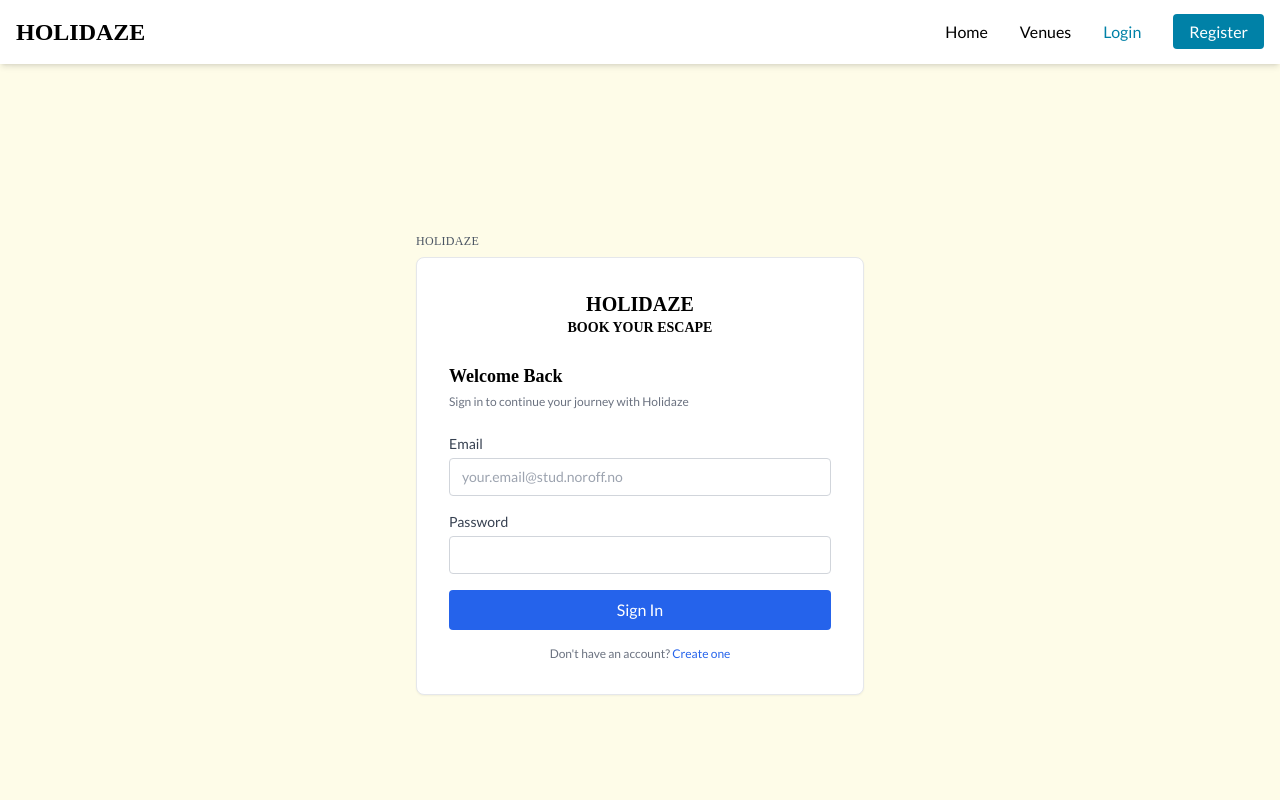
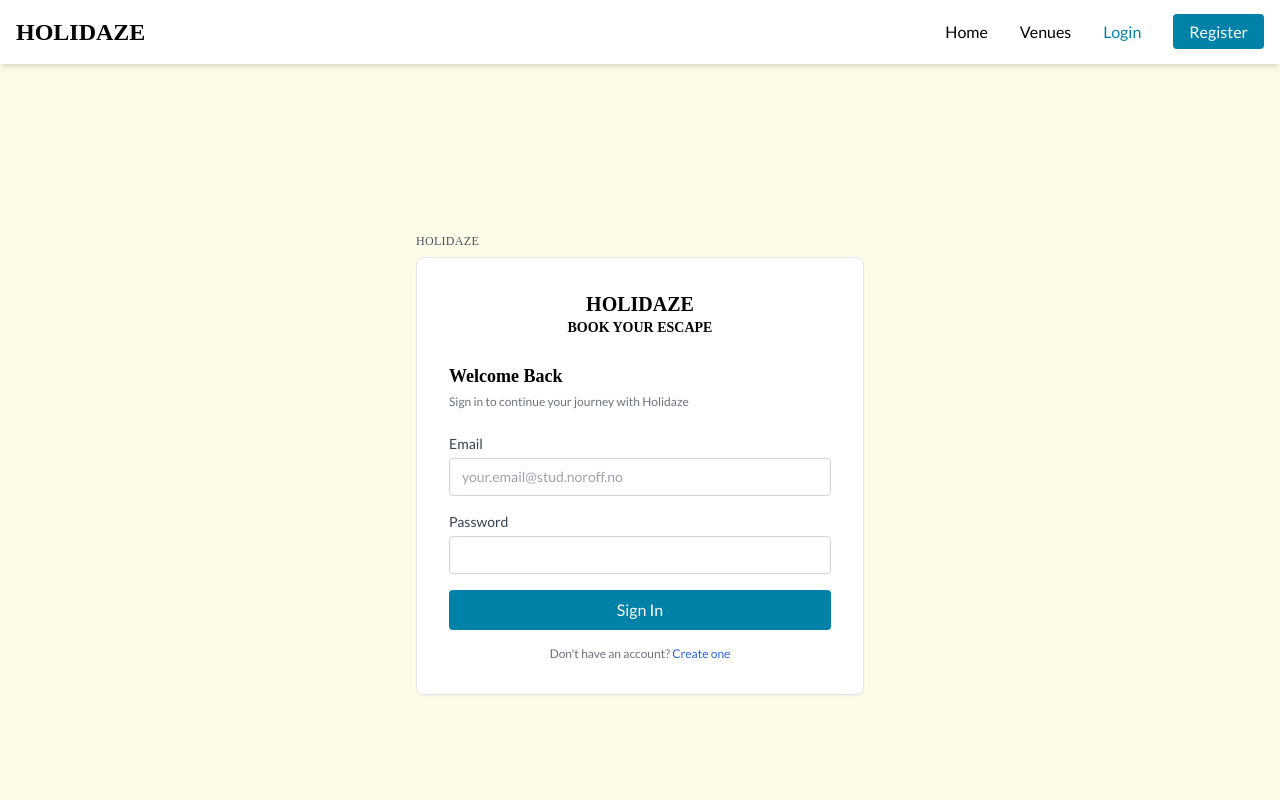
Before and after one commit to RosarioBA/holidaze-booking-app, a React (Vite) app: page /login in a window 1280 px wide. Shown: the top 800 px of the page. Built offline with nearby package versions, Linux system fonts and the light colour scheme; a web font is replaced by a local one.

Commit message:
fixed right bluw color in buttons

```diff
--- a/src/pages/auth/LoginPage.tsx
+++ b/src/pages/auth/LoginPage.tsx
@@ -198,7 +198,7 @@ const LoginPage: React.FC = () => {
 
             <button
               type="submit"
-              className="w-full bg-blue-600 text-white py-2 px-4 rounded font-medium hover:bg-blue-700 transition duration-200"
+              className="w-full bg-primary text-white py-2 px-4 rounded font-medium hover:bg-primary-dark transition duration-200"
               disabled={isLoading}
             >
               {isLoading ? 'Signing In...' : 'Sign In'}
--- a/src/pages/auth/RegisterPage.tsx
+++ b/src/pages/auth/RegisterPage.tsx
@@ -204,7 +204,7 @@ const RegisterPage = () => {
 
             <button
               type="submit"
-              className="w-full bg-blue-600 text-white py-2 px-4 rounded font-medium hover:bg-blue-700 transition duration-200"
+              className="w-full  bg-primary text-white py-2 px-4 rounded font-medium hover:bg-primary-dark transition duration-200"
               disabled={isLoading}
             >
               {isLoading ? 'Creating Account...' : 'Create An Account'}
```
